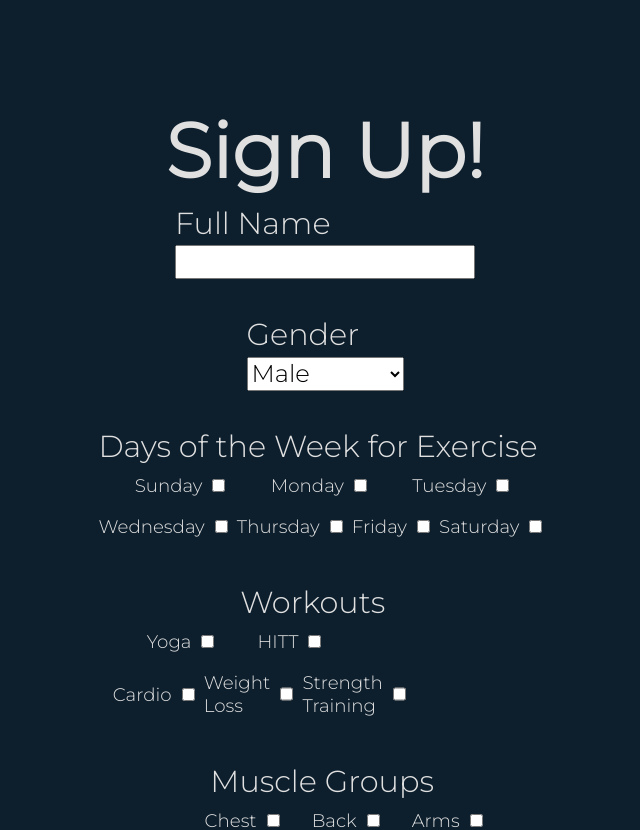
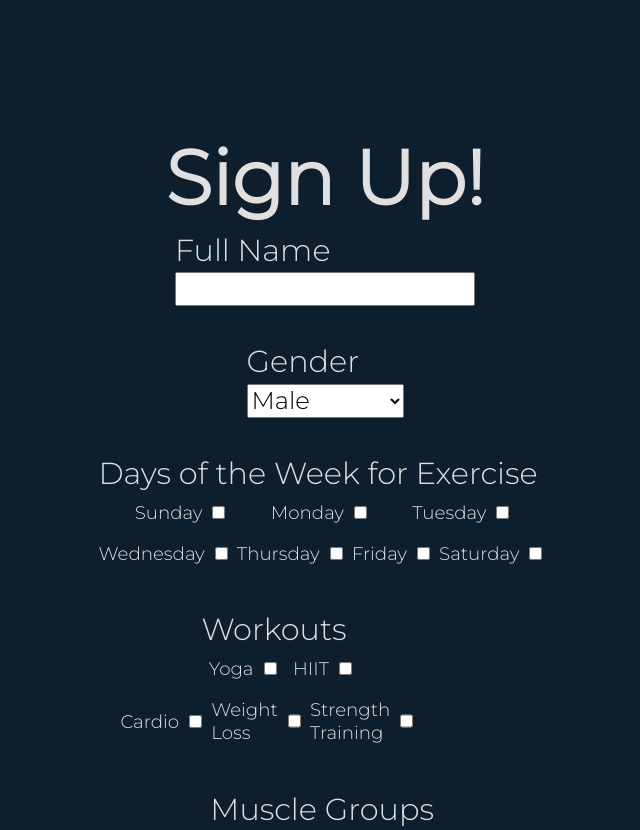
Before and after one commit to theMVPshop/workoutPlanner, a React (Create React App) app in the folder sweat-smart/: page / in a window 1280 px wide. Shown: the part 1900-2730 px from the top of the page, without its empty margins (315-955 px from the left). Built offline with nearby package versions, Linux system fonts and the light colour scheme.

Commit message:
progress

```diff
--- a/sweat-smart/src/components/FormPage/Form.js
+++ b/sweat-smart/src/components/FormPage/Form.js
@@ -23,9 +23,11 @@ function Form(props) {
 
   return (
     <div className="maindiv">
+      <div className="sign">
         <h2 ref={pageRef} className="signup">
           Sign Up!
         </h2>
+      </div>
       <form className="formmain">
         <label>
           Full Name
@@ -56,7 +58,12 @@ function Form(props) {
             <div className="suntues">
               <label className="daylabel">
                 Sunday
-                <input type="checkbox" className="check" data-day="Sunday" value="Sunday" />
+                <input
+                  type="checkbox"
+                  className="check"
+                  data-day="Sunday"
+                  value="Sunday"
+                />
               </label>
               <label className="daylabel">
                 Monday
@@ -91,32 +98,34 @@ function Form(props) {
         <br />
 
         <label>
-          <text className="workouts">Workouts</text>
+          <div className="workouts">
+            <text>Workouts</text>
             <br />
             <div onChange={handleWorkoutTypes}>
-            <div className="suntues">
+              <div className="yogahiit">
                 <label className="daylabel">
                   Yoga
-                <input type="checkbox" value="yoga" className="check"/>
+                  <input type="checkbox" value="yoga" className="check" />
                 </label>
                 <label className="daylabel">
-                HITT
-                <input type="checkbox" value="hitt"/>
+                  HIIT
+                  <input type="checkbox" value="hitt" />
                 </label>
               </div>
-            <div className="wedsat">
+              <div className="cardiost">
                 <label className="daylabel">
                   Cardio
-                <input type="checkbox" value="cardio"/>
+                  <input type="checkbox" value="cardio" />
                 </label>
                 <label className="daylabel">
                   Weight Loss
-                <input type="checkbox" value="weightloss"/>
+                  <input type="checkbox" value="weightloss" />
                 </label>
                 <label className="daylabel">
                   Strength Training
-                <input type="checkbox" value="strength"/>
+                  <input type="checkbox" value="strength" />
                 </label>
+              </div>
             </div>
           </div>
         </label>
@@ -127,7 +136,7 @@ function Form(props) {
           <text className="musclegroups">Muscle Groups</text>
           <br />
           <div onChange={handleMuscleGroups}>
-            <div className="suntues">
+            <div className="chestarms">
               <label className="daylabel">
                 Chest
                 <input type="checkbox" className="check" value="Chest" />
@@ -141,7 +150,7 @@ function Form(props) {
                 <input type="checkbox" value="Arms" />
               </label>
             </div>
-            <div className="wedsat">
+            <div className="shoulders">
               <label className="daylabel">
                 Shoulders
                 <input type="checkbox" value="Shoulders" />
@@ -189,7 +198,21 @@ function Form(props) {
           </select>
         </label>
         <div className="submit_button">
-          <button type="button" onClick={() => handleSubmit(name, gender, fitnessLevel, workoutTypes.join(", "), muscleGroups.join(", "), days.join(", "), timeRange)} className="generateplan">
+          <button
+            type="button"
+            onClick={() =>
+              handleSubmit(
+                name,
+                gender,
+                fitnessLevel,
+                workoutTypes.join(", "),
+                muscleGroups.join(", "),
+                days.join(", "),
+                timeRange
+              )
+            }
+            className="generateplan"
+          >
             <span>Generate Plan</span>
           </button>
         </div>
--- a/sweat-smart/src/components/FormPage/form.css
+++ b/sweat-smart/src/components/FormPage/form.css
@@ -1,6 +1,10 @@
 .maindiv {
-  padding: 4rem 6rem;
   font-size: 1.9em;
+  padding: 3em;
+}
+
+.sign {
+  align-items: center;
 }
 
 .signup {
@@ -51,12 +55,6 @@ input[type="checkbox"] {
     padding-right: 100%
 }
 
-/* .generateplan {
-  display: flex;
-  justify-content: center;
-  align-items: center;
-  background-color: var(--color-bg);
-} */
 
 /* Submit Button */
 .submit_button {
@@ -92,19 +90,21 @@ input[type="checkbox"] {
 }
 
 .workouts {
-  padding-left: 30%;
+  padding-left:25%;
 }
 
-.yogahitt {
+.yogahiit {
     display: flex;
     align-items: center;
-    padding-right: 60%
+    padding-right: 95%
 }
 
 .cardiost {
     display: flex;
     align-items: center;
-    padding-right: 90%
+    justify-content: center;
+    padding-right: 95%;
+    padding-left: 70px;
 }
 
 .musclegroups {
--- a/sweat-smart/src/components/ResultsPage/PracticeCard.js
+++ b/sweat-smart/src/components/ResultsPage/PracticeCard.js
@@ -1,3 +1,4 @@
+/* eslint-disable no-undef */
 import React from "react";
 import results from "./results";
 import "./PracticeCard.css";
```
Lines whose indentation alone changed are shown as unchanged.
